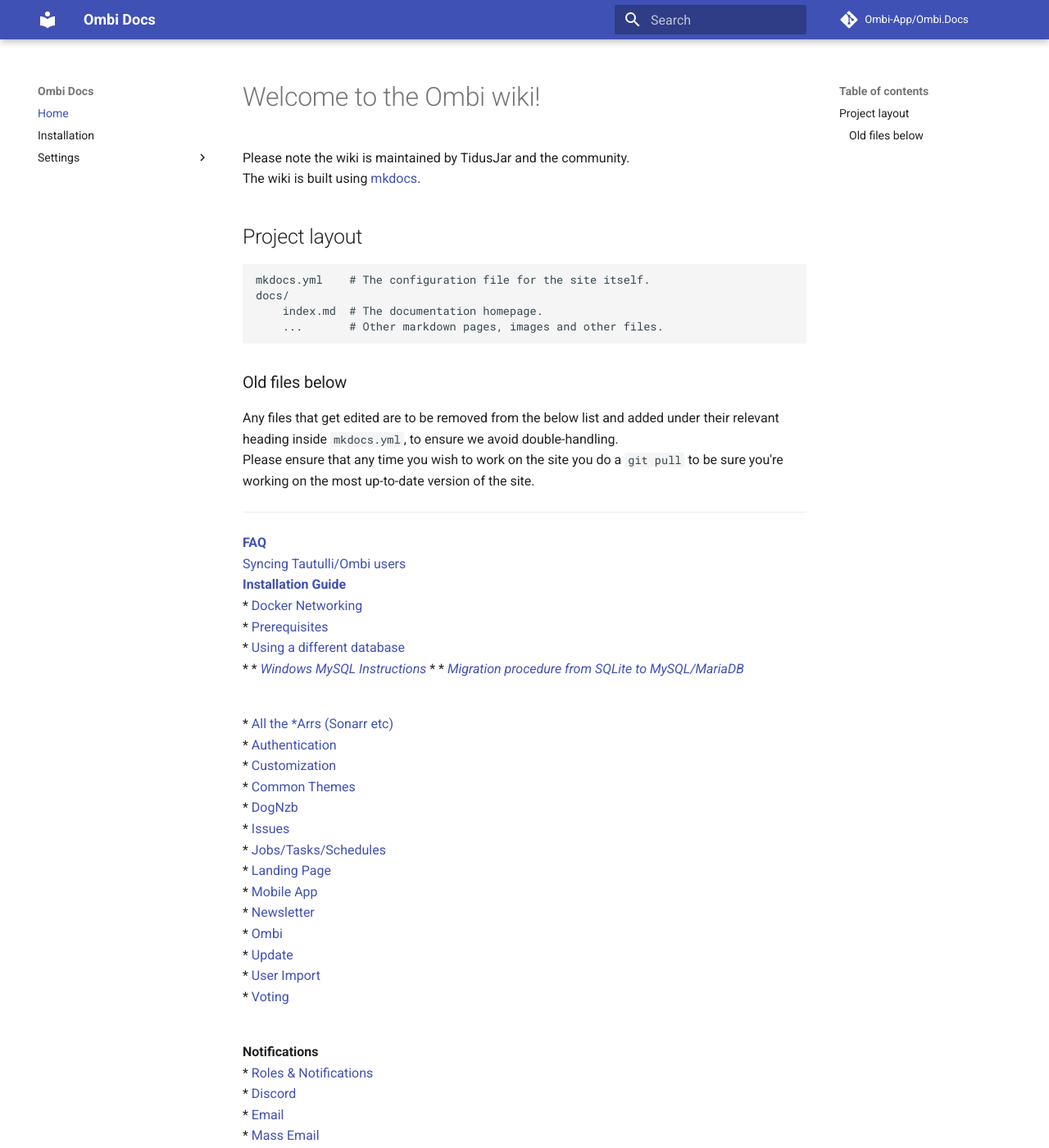
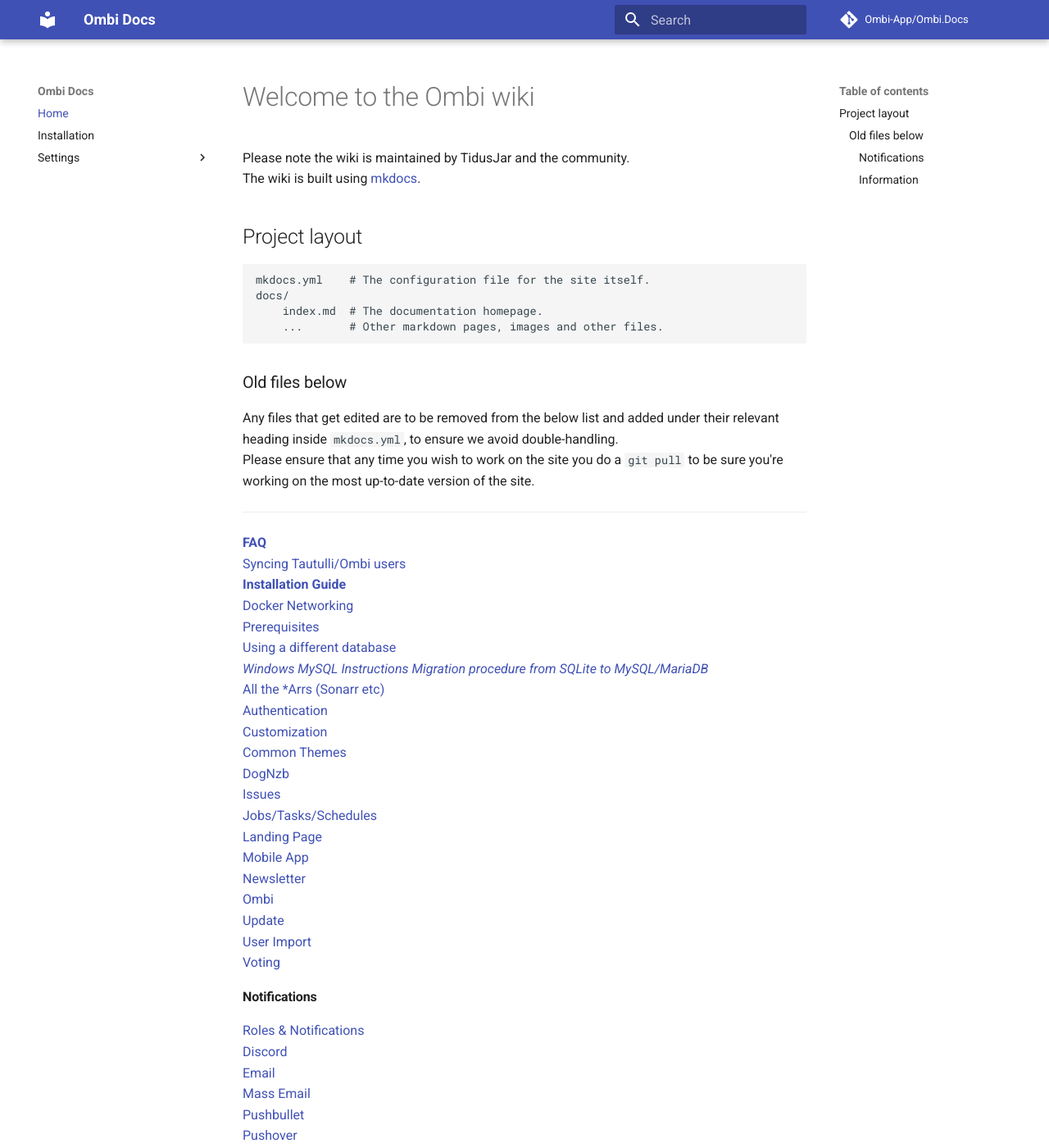
Before and after one commit to Ombi-app/Ombi.Docs, an MkDocs documentation site: the page built from docs/index.md, in a window 1280 px wide and 1400 px high. Shown: the whole window at 82% size. Built offline with MkDocs 1.6.1 and Material for MkDocs 9.7.7, drawn with Linux system fonts in a browser that asks for light colours; comment, search, counter and statistics services are not loaded; old or Windows-style settings are respelled for this version of MkDocs.

Commit message:
Lint index page

```diff
--- a/docs/index.md
+++ b/docs/index.md
@@ -1,6 +1,6 @@
-# Welcome to the Ombi wiki!
+# Welcome to the Ombi wiki
 
-Please note the wiki is maintained by TidusJar and the community.<br>
+Please note the wiki is maintained by TidusJar and the community.
 The wiki is built using [mkdocs](https://www.mkdocs.org).
 
 ## Project layout
@@ -11,56 +11,57 @@
         ...       # Other markdown pages, images and other files.
 
 ### Old files below
+
 Any files that get edited are to be removed from the below list and added under their relevant heading inside `mkdocs.yml`, to ensure we avoid double-handling.
 Please ensure that any time you wish to work on the site you do a `git pull` to be sure you're working on the most up-to-date version of the site.
 
 ---
 
-[**FAQ**](https://github.com/tidusjar/Ombi/wiki/FAQ)<br>
-[Syncing Tautulli/Ombi users](https://github.com/tidusjar/Ombi/wiki/Ombi-&-Tautulli)<br>
-[**Installation Guide**](https://github.com/tidusjar/Ombi/wiki/Installation)<BR>
-* [Docker Networking](https://github.com/tidusjar/Ombi/wiki/Docker-Containers)<br>
-* [Prerequisites](https://github.com/tidusjar/Ombi/wiki/Prerequisites)<br>
-* [Using a different database](https://github.com/tidusjar/Ombi/wiki/Using-a-different-database)<br>
-* * [_Windows MySQL Instructions_](https://github.com/tidusjar/Ombi/wiki/Using-a-different-database-(MySQL)-on-Windows)
-* * [_Migration procedure from SQLite to MySQL/MariaDB_](https://github.com/tidusjar/Ombi/wiki/Migration-procedure-from-SQLite-to-MySQL-or-MariaDB)<br>
-<!-- end of the list --><br>
-* [All the *Arrs (Sonarr etc)](https://github.com/tidusjar/Ombi/wiki/Arr-Settings)<br>
-* [Authentication](https://github.com/tidusjar/Ombi/wiki/Authentication-Settings)<br>
-* [Customization](https://github.com/tidusjar/Ombi/wiki/Customization-Settings)<br>
-* [Common Themes](https://github.com/tidusjar/Ombi/wiki/Ombi-v4-Custom-Themes)<br>
-* [DogNzb](https://github.com/tidusjar/Ombi/wiki/DogNzb-Settings)<br>
-* [Issues](https://github.com/tidusjar/Ombi/wiki/Issue-Settings)<br>
-* [Jobs/Tasks/Schedules](https://github.com/tidusjar/Ombi/wiki/Jobs-Tasks-Schedules)<br>
-* [Landing Page](https://github.com/tidusjar/Ombi/wiki/Landing-Page-Settings)<br>
-* [Mobile App](https://github.com/tidusjar/Ombi/wiki/Mobile-App-Setup)<br>
-* [Newsletter](https://github.com/tidusjar/Ombi/wiki/Newsletter-Settings)<br>
-* [Ombi](https://github.com/tidusjar/Ombi/wiki/Ombi-Settings)<br>
-* [Update](https://github.com/tidusjar/Ombi/wiki/Update-Settings)<br>
-* [User Import](https://github.com/tidusjar/Ombi/wiki/User-Importer-Settings)<br>
-* [Voting](https://github.com/tidusjar/Ombi/wiki/Vote-Settings)
-<!-- end of the list --><br>
-**Notifications**<br>
-* [Roles & Notifications](https://github.com/tidusjar/Ombi/wiki/Roles-and-Notifications)<br>
-* [Discord](https://github.com/tidusjar/Ombi/wiki/Discord-Notification-Settings)<br>
-* [Email](https://github.com/tidusjar/Ombi/wiki/Email-Notification-Settings)<br>
-* [Mass Email](https://github.com/tidusjar/Ombi/wiki/Mass-Email)<br>
-* [Pushbullet](https://github.com/tidusjar/Ombi/wiki/Pushbullet-Notification-Settings)<br>
-* [Pushover](https://github.com/tidusjar/Ombi/wiki/Pushover-Notification-Settings)<br>
-* [Slack](https://github.com/tidusjar/Ombi/wiki/Slack-Notification-Settings)<br>
-* [Telegram](https://github.com/tidusjar/Ombi/wiki/Telegram-Notifications)<br>
-* [Whatsapp/Twilio](https://github.com/tidusjar/Ombi/wiki/twilio)<br>
-* [Notification Variables](https://github.com/tidusjar/Ombi/wiki/Notification-Template-Variables)
-<!-- end of the list --><br>
-**Information**<br>
-* [API](https://github.com/tidusjar/Ombi/wiki/Api-Information)<br>
-* [Building V4](https://github.com/tidusjar/Ombi/wiki/Building-V4)<br>
-* [Common Errors](https://github.com/tidusjar/Ombi/wiki/Common-Errors)<br>
-* [Request Workflow](https://github.com/tidusjar/Ombi/wiki/Request-Workflow)<br>
-* [Reverse Proxying](https://github.com/tidusjar/Ombi/wiki/Reverse-Proxy-Examples)<br>
-* [v4 Reverse Proxy (WIP)](https://github.com/tidusjar/Ombi/wiki/Reverse-Proxy-v4)<br>
-* [Startup Parameters](https://github.com/tidusjar/Ombi/wiki/Startup-Parameters)<br>
-* [Translations](https://github.com/tidusjar/Ombi/wiki/Translations)<br>
-* [User Roles](https://github.com/tidusjar/Ombi/wiki/User-Roles)
-* [Backups](https://github.com/tidusjar/Ombi/wiki/Backups)
-<!-- end of the list --><br>
+[**FAQ**](https://github.com/tidusjar/Ombi/wiki/FAQ)
+[Syncing Tautulli/Ombi users](https://github.com/tidusjar/Ombi/wiki/Ombi-&-Tautulli)
+[**Installation Guide**](https://github.com/tidusjar/Ombi/wiki/Installation)
+[Docker Networking](https://github.com/tidusjar/Ombi/wiki/Docker-Containers)
+[Prerequisites](https://github.com/tidusjar/Ombi/wiki/Prerequisites)
+[Using a different database](https://github.com/tidusjar/Ombi/wiki/Using-a-different-database)
+[_Windows MySQL Instructions_](https://github.com/tidusjar/Ombi/wiki/Using-a-different-database-(MySQL)-on-Windows)
+[_Migration procedure from SQLite to MySQL/MariaDB_](https://github.com/tidusjar/Ombi/wiki/Migration-procedure-from-SQLite-to-MySQL-or-MariaDB)
+[All the *Arrs (Sonarr etc)](https://github.com/tidusjar/Ombi/wiki/Arr-Settings)
+[Authentication](https://github.com/tidusjar/Ombi/wiki/Authentication-Settings)
+[Customization](https://github.com/tidusjar/Ombi/wiki/Customization-Settings)
+[Common Themes](https://github.com/tidusjar/Ombi/wiki/Ombi-v4-Custom-Themes)
+[DogNzb](https://github.com/tidusjar/Ombi/wiki/DogNzb-Settings)
+[Issues](https://github.com/tidusjar/Ombi/wiki/Issue-Settings)
+[Jobs/Tasks/Schedules](https://github.com/tidusjar/Ombi/wiki/Jobs-Tasks-Schedules)
+[Landing Page](https://github.com/tidusjar/Ombi/wiki/Landing-Page-Settings)
+[Mobile App](https://github.com/tidusjar/Ombi/wiki/Mobile-App-Setup)
+[Newsletter](https://github.com/tidusjar/Ombi/wiki/Newsletter-Settings)
+[Ombi](https://github.com/tidusjar/Ombi/wiki/Ombi-Settings)
+[Update](https://github.com/tidusjar/Ombi/wiki/Update-Settings)
+[User Import](https://github.com/tidusjar/Ombi/wiki/User-Importer-Settings)
+[Voting](https://github.com/tidusjar/Ombi/wiki/Vote-Settings)
+
+#### **Notifications**
+
+[Roles & Notifications](https://github.com/tidusjar/Ombi/wiki/Roles-and-Notifications)
+[Discord](https://github.com/tidusjar/Ombi/wiki/Discord-Notification-Settings)
+[Email](https://github.com/tidusjar/Ombi/wiki/Email-Notification-Settings)
+[Mass Email](https://github.com/tidusjar/Ombi/wiki/Mass-Email)
+[Pushbullet](https://github.com/tidusjar/Ombi/wiki/Pushbullet-Notification-Settings)
+[Pushover](https://github.com/tidusjar/Ombi/wiki/Pushover-Notification-Settings)
+[Slack](https://github.com/tidusjar/Ombi/wiki/Slack-Notification-Settings)
+[Telegram](https://github.com/tidusjar/Ombi/wiki/Telegram-Notifications)
+[Whatsapp/Twilio](https://github.com/tidusjar/Ombi/wiki/twilio)
+[Notification Variables](https://github.com/tidusjar/Ombi/wiki/Notification-Template-Variables)
+
+#### **Information**
+
+[API](https://github.com/tidusjar/Ombi/wiki/Api-Information)
+[Building V4](https://github.com/tidusjar/Ombi/wiki/Building-V4)
+[Common Errors](https://github.com/tidusjar/Ombi/wiki/Common-Errors)
+[Request Workflow](https://github.com/tidusjar/Ombi/wiki/Request-Workflow)
+[Reverse Proxying](https://github.com/tidusjar/Ombi/wiki/Reverse-Proxy-Examples)
+[v4 Reverse Proxy (WIP)](https://github.com/tidusjar/Ombi/wiki/Reverse-Proxy-v4)
+[Startup Parameters](https://github.com/tidusjar/Ombi/wiki/Startup-Parameters)
+[Translations](https://github.com/tidusjar/Ombi/wiki/Translations)
+[User Roles](https://github.com/tidusjar/Ombi/wiki/User-Roles)
+[Backups](https://github.com/tidusjar/Ombi/wiki/Backups)
```
